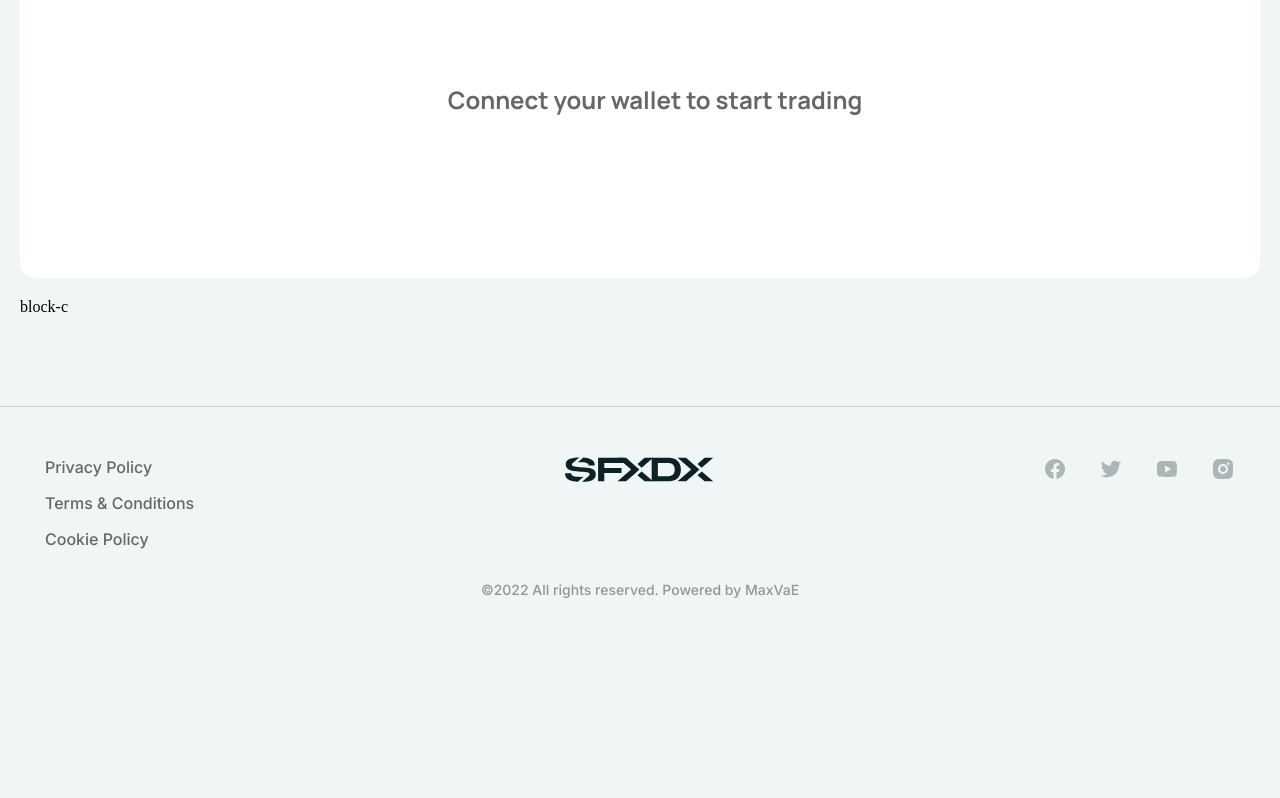
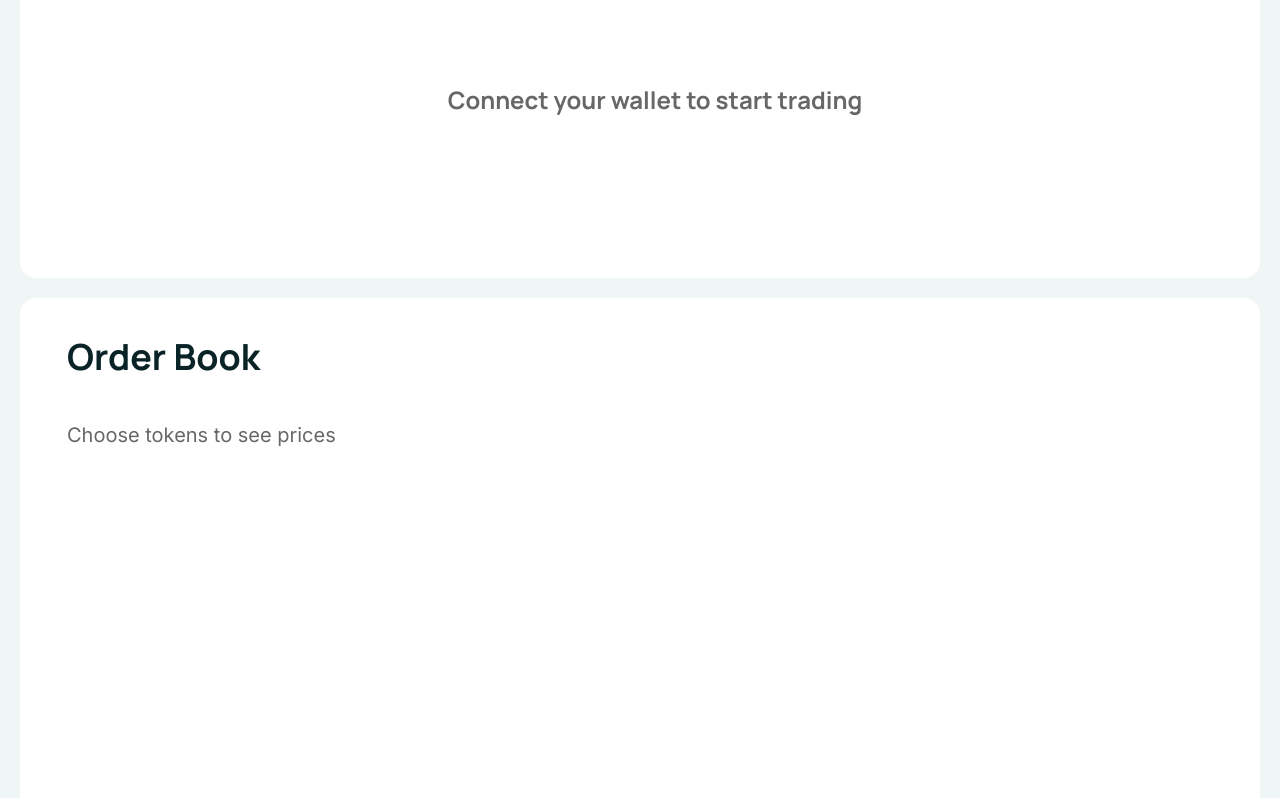
Before and after one commit to MaxVaE/sfxdx-test, a React (Create React App) app: page / in a window 1280 px wide. Shown: the part 730-1528 px from the top of the page. Before the commit the page ends 1371 px from the top, so only its background shows below. Built offline with nearby package versions, Linux system fonts and the light colour scheme.

Commit message:
add OrderBook

```diff
--- a/src/components/Blocks/Blocks.scss
+++ b/src/components/Blocks/Blocks.scss
@@ -11,11 +11,6 @@
     max-width: 1300px;
     grid-gap: 20px;
     grid-template-columns: 970px 310px;
-    grid-template-rows: repeat(2, 1fr);
+    grid-template-rows: 1fr 0.7fr;
   }
 }
-
-.block-c {
-  grid-column: 2;
-  grid-row: 1 / 3;
-}
--- a/src/components/Blocks/Blocks.tsx
+++ b/src/components/Blocks/Blocks.tsx
@@ -1,4 +1,5 @@
 import MyOrders from '../MyOrders/MyOrders';
+import OrderBook from '../OrderBook/OrderBook';
 import PlaceOrder from '../PlaceOrder/PlaceOrder';
 
 function Blocks() {
@@ -6,7 +7,7 @@ function Blocks() {
     <div className="blocks">
       <PlaceOrder />
       <MyOrders />
-      <div className="block-c">block-c</div>
+      <OrderBook />
     </div>
   );
 }
--- /dev/null
+++ b/src/components/OrderBook/OrderBook.scss
@@ -0,0 +1,31 @@
+.order-book {
+  display: flex;
+  align-items: center;
+  flex-direction: column;
+  border-radius: 16px;
+  padding: 0 47px;
+  padding-top: 34px;
+  padding-bottom: 30px;
+  min-width: 335px;
+  min-height: 864px;
+  background-color: $color-white;
+  grid-column: 2;
+  grid-row: 1 / 3;
+
+  &__text {
+    margin-top: 40px;
+    font-family: Inter, sans-serif;
+    font-weight: 400;
+    font-size: 20px;
+    line-height: 1.4;
+    color: $color-text-secondary;
+  }
+
+  @include tablet-xl {
+    align-items: flex-start;
+  }
+
+  @include desktop {
+    min-width: 310px;
+  }
+}
--- /dev/null
+++ b/src/components/OrderBook/OrderBook.tsx
@@ -0,0 +1,10 @@
+function OrderBook() {
+  return (
+    <div className="order-book">
+      <h2>Order Book</h2>
+      <span className="order-book__text">Choose tokens to see prices</span>
+    </div>
+  );
+}
+
+export default OrderBook;
--- a/src/components/PlaceOrder/PlaceOrder.scss
+++ b/src/components/PlaceOrder/PlaceOrder.scss
@@ -71,11 +71,14 @@
   }
 
   &__field-expected-price {
+    margin-top: 30px;
+
     &--placeholder {
       color: $color-text-secondary;
     }
 
     @include tablet-xl {
+      margin-top: 0;
       min-width: 0;
       max-width: 280px;
       grid-row: 3;
--- a/src/components/PlaceOrder/PlaceOrder.tsx
+++ b/src/components/PlaceOrder/PlaceOrder.tsx
@@ -53,7 +53,7 @@ function PlaceOrder() {
         <button
           onClick={() => {
             setIsLimit(false);
-            setNewOrder({ ...newOrder, orderType: 'market' });
+            setNewOrder({ ...newOrder, orderType: 'market', price: 0 });
           }}
           type="button"
           className={clsx('place-order__order-type', { 'place-order__order-type--active': !isLimit })}
--- a/src/styles/main.scss
+++ b/src/styles/main.scss
@@ -15,3 +15,4 @@
 @import "../components/Blocks/Blocks";
 @import "../components/PlaceOrder/PlaceOrder";
 @import "../components/MyOrders/MyOrders";
+@import "../components/OrderBook/OrderBook";
```
